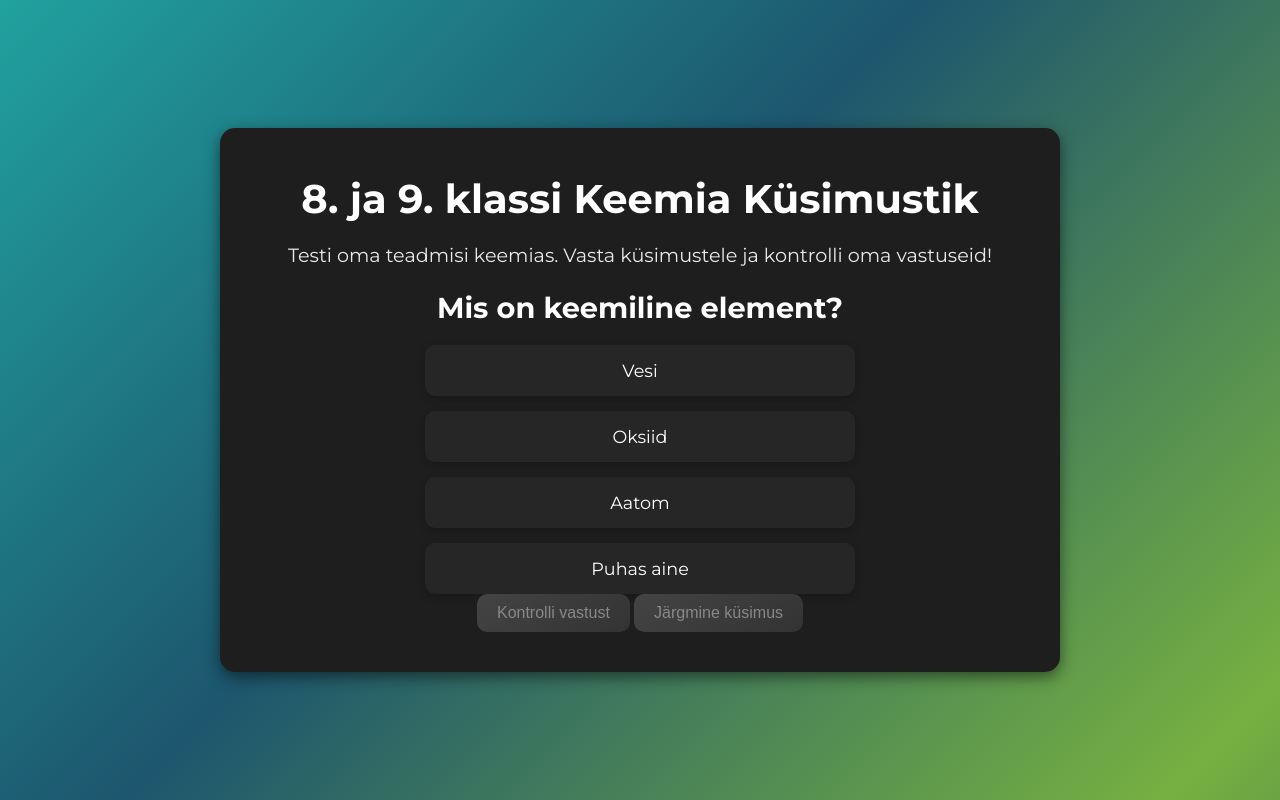
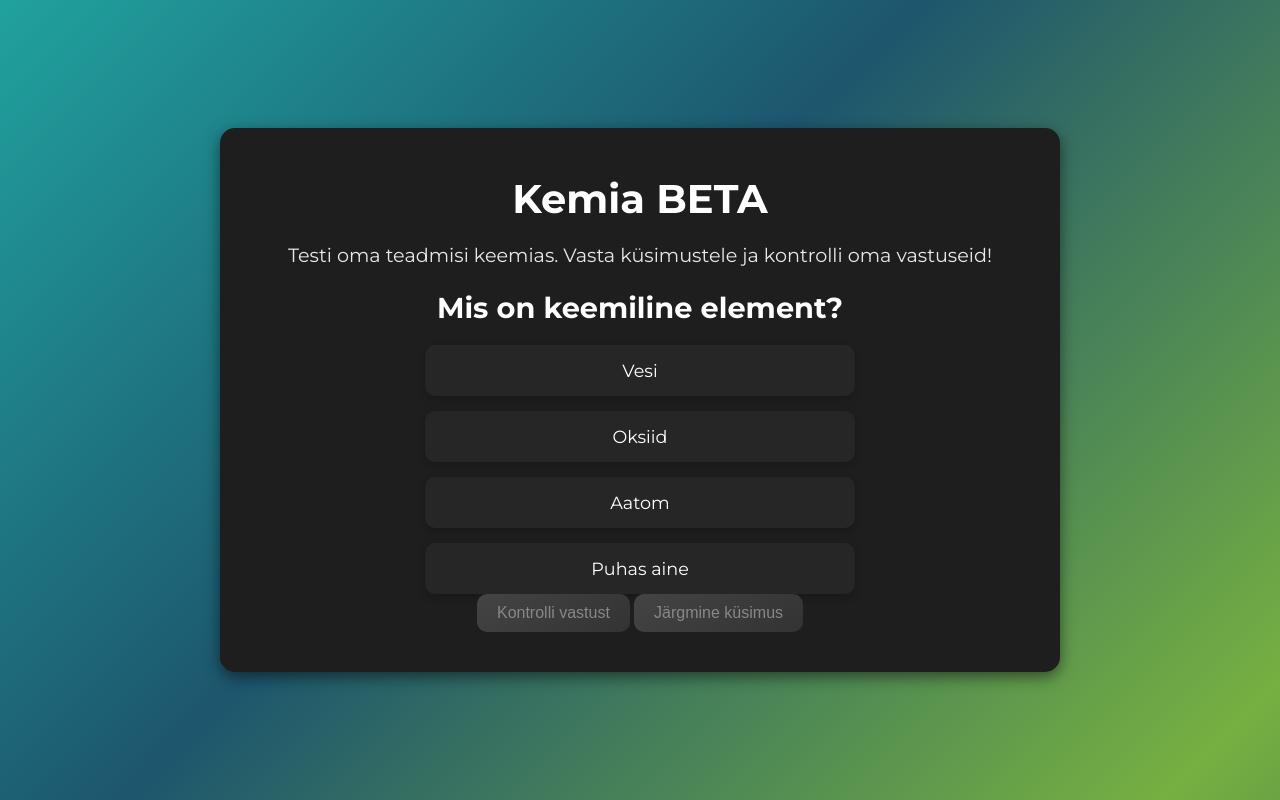
Before and after one commit to violentidk/Kemia, a plain HTML site: page index.html in a window 1280 px wide. Drawn offline with Linux system fonts and the light colour scheme.

Commit message:
Update index.html

```diff
--- a/index.html
+++ b/index.html
@@ -3,14 +3,14 @@
 <head>
   <meta charset="UTF-8">
   <meta name="viewport" content="width=device-width, initial-scale=1.0">
-  <title>Keemia Küsimustik</title>
+  <title>Kemia BETA</title>
   <link href="https://fonts.googleapis.com/css2?family=Montserrat:wght@400;600;700&display=swap" rel="stylesheet">
   <link rel="stylesheet" href="styles.css">
 </head>
 <body>
   <div class="container">
     <header>
-      <h1>8. ja 9. klassi Keemia Küsimustik</h1>
+      <h1>Kemia BETA</h1>
       <p>Testi oma teadmisi keemias. Vasta küsimustele ja kontrolli oma vastuseid!</p>
     </header>
     <main id="quiz-container">
```
